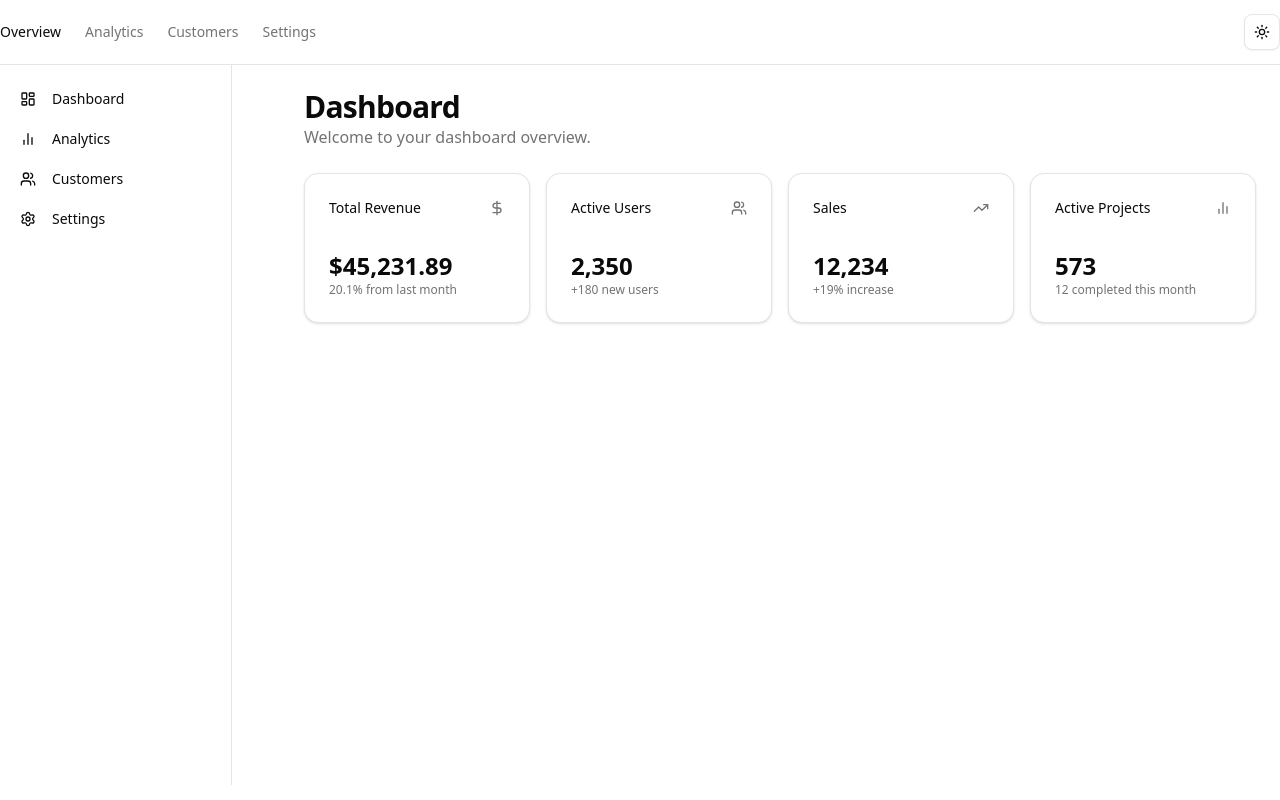
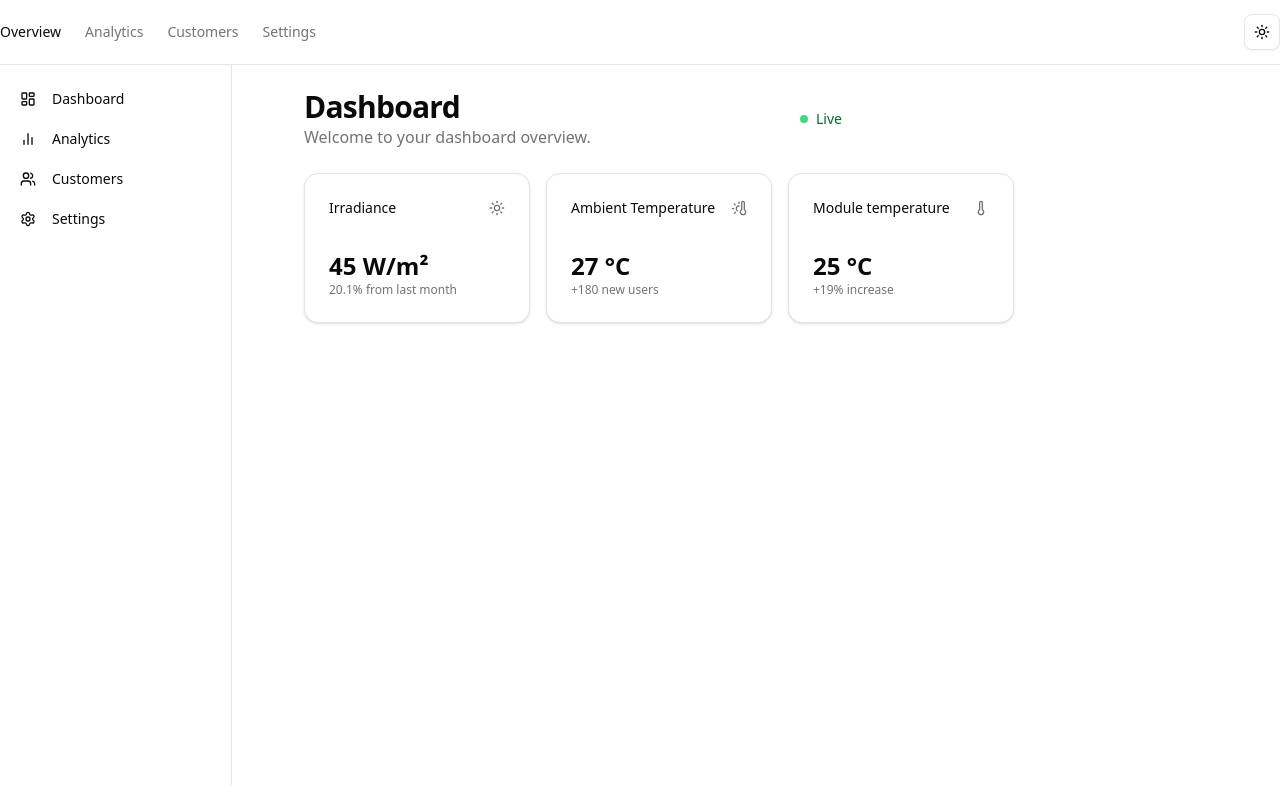
Before and after one commit to Ramahabir/solar-power-website, a Next.js app: page /dashboard in a window 1280 px wide. Built offline with nearby package versions, Linux system fonts and the light colour scheme.

Commit message:
feat: update dashboard statistics and layout

```diff
--- a/src/app/dashboard/page.tsx
+++ b/src/app/dashboard/page.tsx
@@ -1,41 +1,41 @@
 import { Card, CardContent, CardDescription, CardHeader, CardTitle } from "@/components/ui/card"
-import { BarChart2, Users, DollarSign, TrendingUp } from "lucide-react"
+import { BarChart2, Users, DollarSign, TrendingUp, Sun, ThermometerSun, Thermometer } from "lucide-react"
 
 const stats = [
   {
-    title: "Total Revenue",
-    value: "$45,231.89",
+    title: "Irradiance",
+    value: "45 W/m²",
     description: "20.1% from last month",
-    icon: DollarSign,
+    icon: Sun,
   },
   {
-    title: "Active Users",
-    value: "2,350",
+    title: "Ambient Temperature",
+    value: "27 °C",
     description: "+180 new users",
-    icon: Users,
+    icon: ThermometerSun,
   },
   {
-    title: "Sales",
-    value: "12,234",
+    title: "Module temperature",
+    value: "25 °C",
     description: "+19% increase",
-    icon: TrendingUp,
-  },
-  {
-    title: "Active Projects",
-    value: "573",
-    description: "12 completed this month",
-    icon: BarChart2,
+    icon: Thermometer,
   },
 ]
 
 export default function DashboardPage() {
   return (
     <div className="space-y-6">
-      <div>
-        <h1 className="text-3xl font-bold tracking-tight">Dashboard</h1>
-        <p className="text-muted-foreground">
-          Welcome to your dashboard overview.
-        </p>
+      <div className="grid grid-cols-2 grid-rows-1 gap-4">
+        <div>
+          <h1 className="text-3xl font-bold tracking-tight">Dashboard</h1>
+          <p className="text-muted-foreground">
+            Welcome to your dashboard overview.
+          </p>
+        </div>
+          <div className="flex items-center gap-2 px-3 py-1 text-green-800 rounded-full w-fit text-sm font-medium">
+            <span className="h-2 w-2 rounded-full bg-green-500 animate-pulse"></span>
+            Live
+          </div>
       </div>
 
       <div className="grid gap-4 md:grid-cols-2 lg:grid-cols-4">
```
